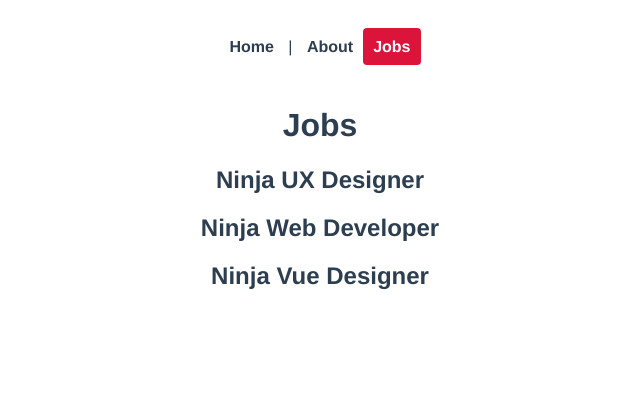
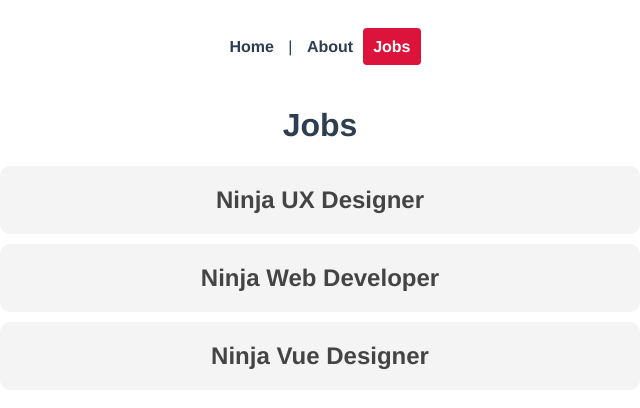
Before and after one commit to KDA-Coding/Vue_Firebase_Learning, a Vue app in the folder Ch6/ninja-jobs/: page /jobs in a window 1280 px wide. Shown: the top 408 px of the page, without its empty margins (320-960 px from the left). Built offline with nearby package versions, Linux system fonts and the light colour scheme.

Commit message:
Created Dynamic Routes
Created routes for each job dynamically by passing the Job ID as a prop to the JobDetails view.

A job will now show content that matches the job ID in the id prop passed to it.

Added styling to the job links. Moving to make redirects and a 404 page for the website.

```diff
--- a/Ch6/ninja-jobs/src/views/jobs/JobDetails.vue
+++ b/Ch6/ninja-jobs/src/views/jobs/JobDetails.vue
@@ -5,9 +5,14 @@
 
 <script>
 export default {
+
+    props: [
+        'id',
+
+    ],
+
     data() {
         return {
-            id: this.$route.params.id,
 
         }
     },
--- a/Ch6/ninja-jobs/src/views/jobs/JobsView.vue
+++ b/Ch6/ninja-jobs/src/views/jobs/JobsView.vue
@@ -1,7 +1,9 @@
 <template>
   <h1>Jobs</h1>
-  <div v-for="job in jobs" :key="job.id">
-    <h2>{{ job.title }}</h2>
+  <div v-for="job in jobs" :key="job.id" class="job">
+    <router-link :to="{ name: 'JobDetails', params: { id: job.id }}" >
+      <h2>{{ job.title }}</h2>
+    </router-link>
   </div>
 </template>
 
@@ -12,7 +14,7 @@
             jobs: [
                 {title: 'Ninja UX Designer', id: 1, details: 'lorem'},
                 {title: 'Ninja Web Developer', id: 2, details: 'lorem'},
-                {title: 'Ninja Vue Designer', id: 1, details: 'lorem'},
+                {title: 'Ninja Vue Designer', id: 3, details: 'lorem'},
 
             ],
         }
@@ -22,4 +24,22 @@
 
 <style>
 
+  .job h2 {
+
+    background: #f4f4f4;
+    padding: 20px;
+    border-radius: 10px;
+    margin: 10px auto;
+    max-width: 600px;
+    cursor: pointer;
+    color: #444;
+  }
+
+  .job h2:hover {
+    background: #ddd;
+  }
+
+  .job a {
+    text-decoration: none;
+  }
 </style>
```
